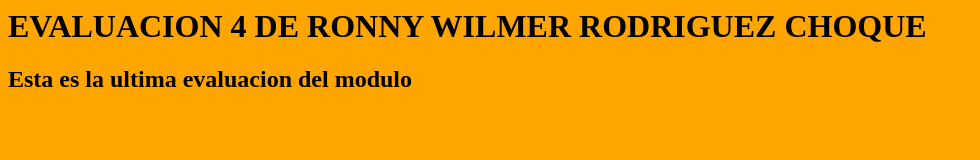
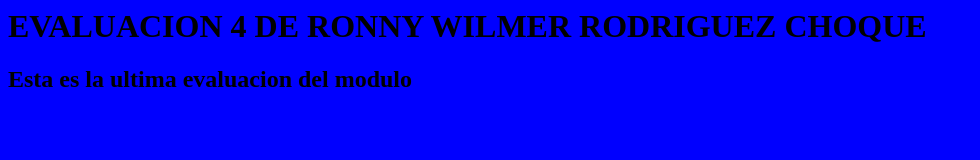
Before and after one commit to rronny649-ux/ronny, a plain HTML site: page index.html in a window 1280 px wide. Shown: the whole page, without its empty margins (0-980 px from the left). Drawn offline with Linux system fonts and the light colour scheme.

Commit message:
tarea hecha

```diff
--- a/index.html
+++ b/index.html
@@ -2,7 +2,7 @@
   <head>
 
   </head>
-  <body bgcolor="orange">
+  <body bgcolor="blue">
     <h1> EVALUACION 4 DE RONNY WILMER RODRIGUEZ CHOQUE </h1>
     <h2> Esta es la ultima evaluacion del modulo </h2>
   </body>
```
